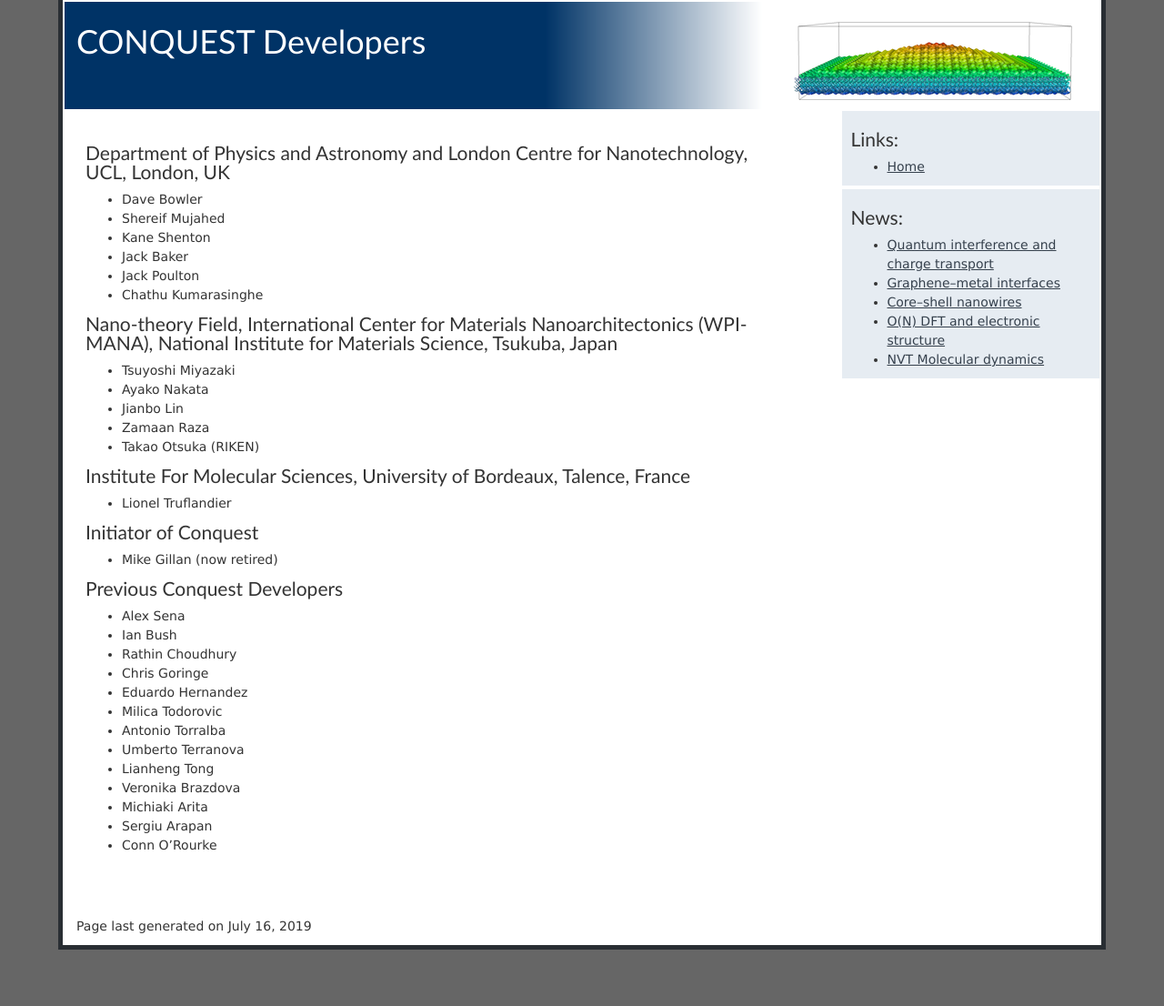
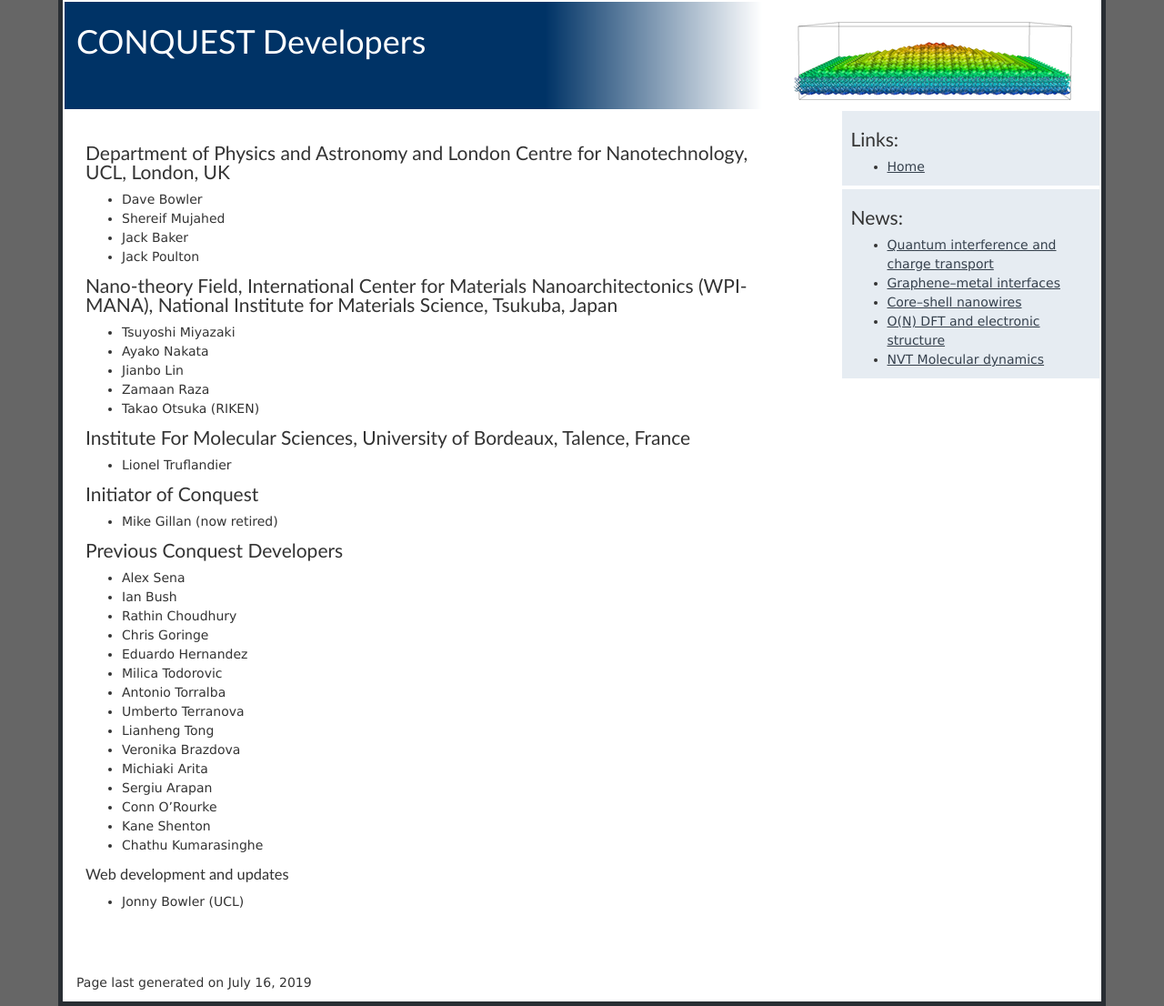
Before and after one commit to OrderN/OrderN.github.io, a Jekyll site: the page built from developers.markdown, in a window 1280 px wide. Shown: the whole page at 91% size. Built offline with Jekyll 4.4.1, drawn with Linux system fonts in a browser that asks for light colours; before the commit the page ends 1044 px from its top, so only the background shows below that.

Commit message:
Move developers, add web updates

```diff
--- a/developers.markdown
+++ b/developers.markdown
@@ -43,3 +41,9 @@
 * Michiaki Arita
 * Sergiu Arapan
 * Conn O'Rourke
+* Kane Shenton
+* Chathu Kumarasinghe
+
+### Web development and updates
+
+* Jonny Bowler (UCL)
```
Also changed, not shown: other parts of developers.markdown (+0 -2 lines).
